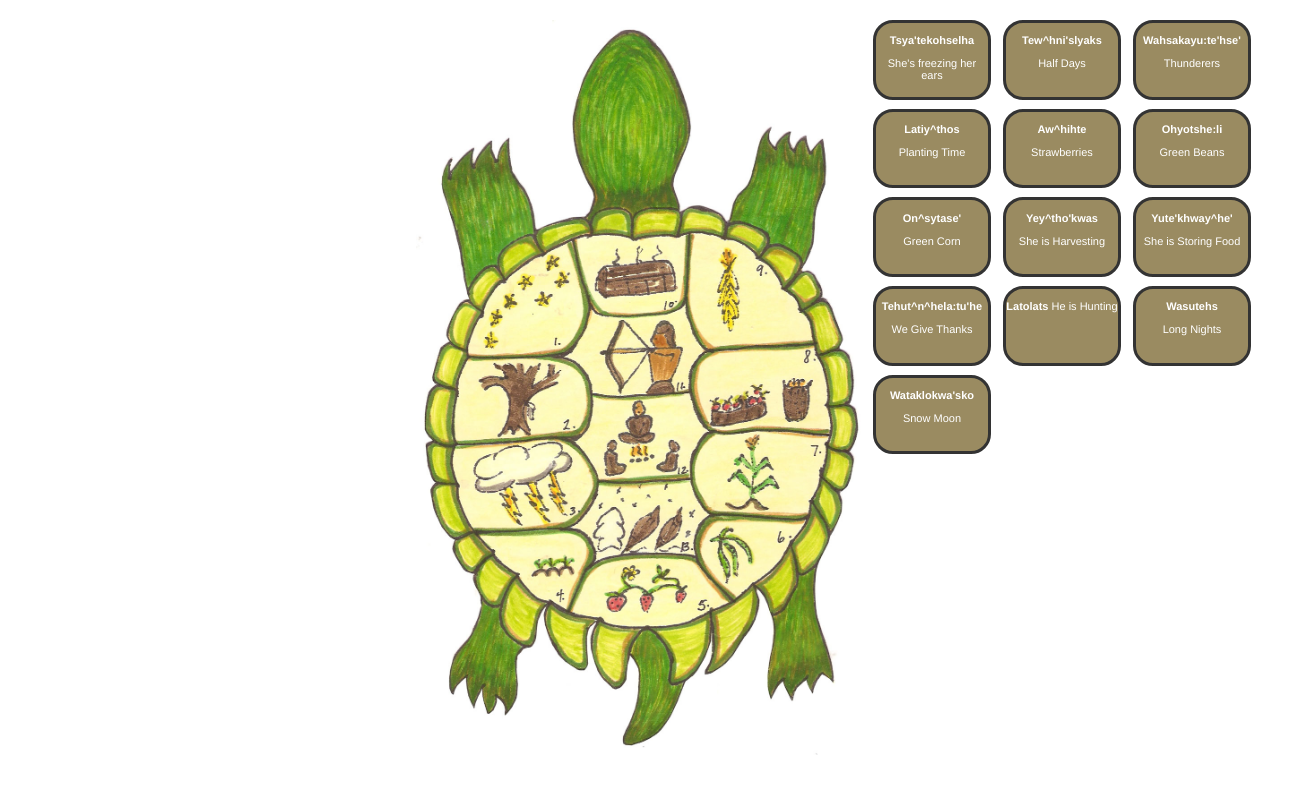
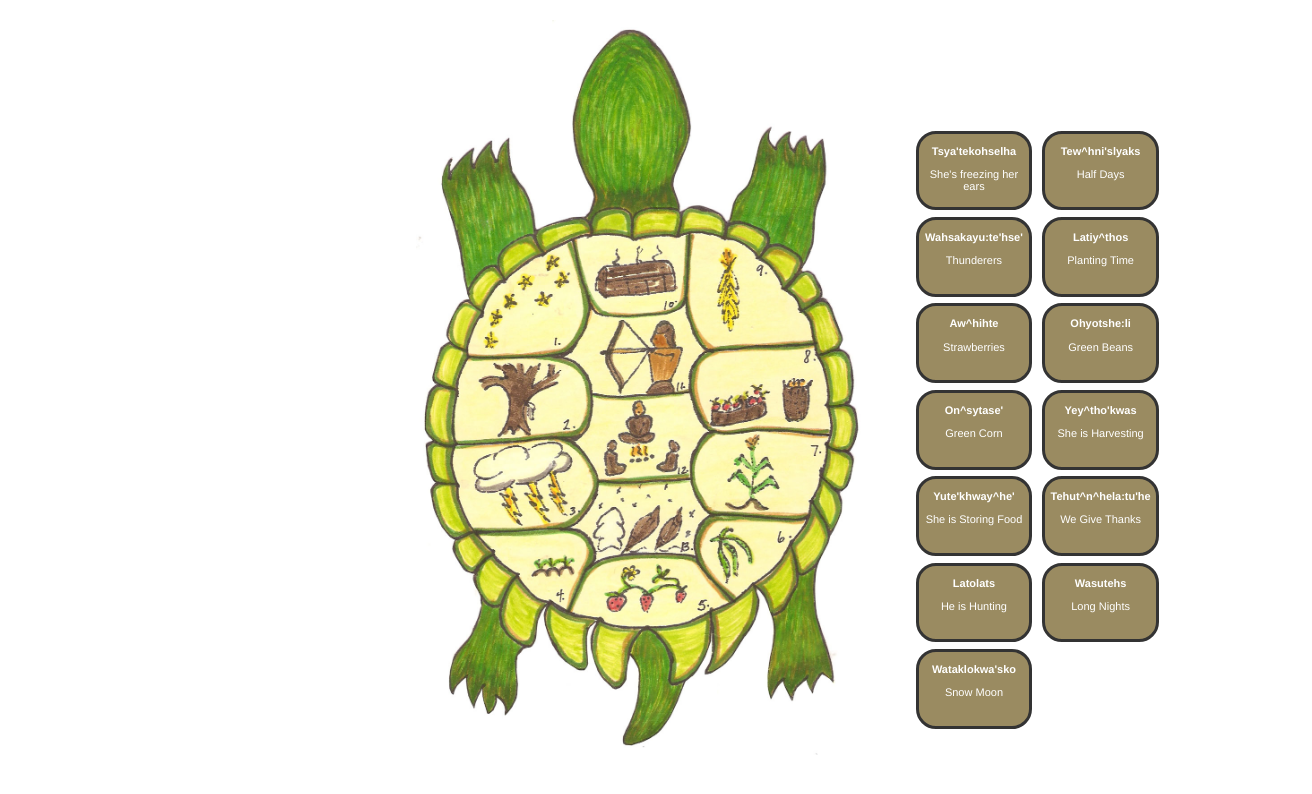
Before and after one commit to theophani/moons, a plain HTML site: page public/index.html in a window 1280 px wide. Shown: the whole page, 1312 px wide, since content can reach past the window. Drawn offline with Linux system fonts and the light colour scheme.

Commit message:
nicer position of game peices

```diff
--- a/public/index.html
+++ b/public/index.html
@@ -61,13 +61,15 @@
 
     .game-pieces {
       position: absolute;
-      left: 100%;
-      width: 100%;
-      height: 100%;
-      top: 0;
+      left: 110%;
+      width: 75%;
+      height: 50%;
+      top: 15%;
     }
 
     .game-pieces .moon {
+      height: 20%;
+      width: 33%;
       border-radius: 20px;
       border: 3px solid #333;
       background-color: rgba(120, 100 , 45, 0.75);
```
